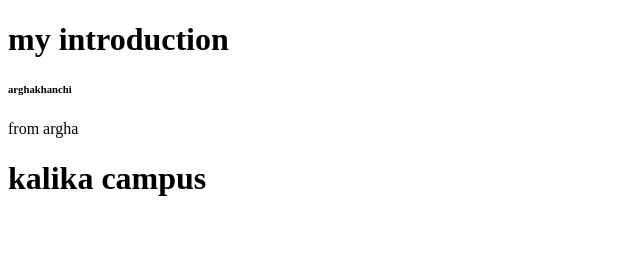
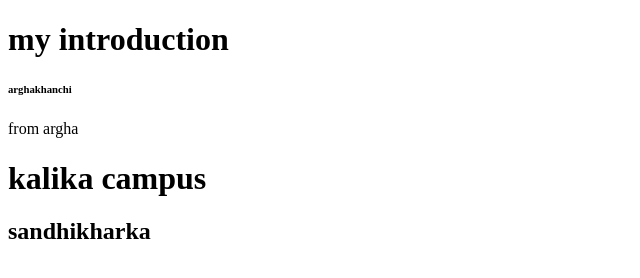
Before and after one commit to anjanaGiri/starting, a plain HTML site: page index.html in a window 1280 px wide. Shown: the whole page, without its empty margins (0-640 px from the left). Drawn offline with Linux system fonts and the light colour scheme.

Commit message:
ishu kukur from kalika

```diff
--- a/index.html
+++ b/index.html
@@ -11,5 +11,6 @@
     <h6>arghakhanchi</h6>
     <p> from argha</p>
         <h1>kalika campus</h1>
+        <h2>sandhikharka</h2>
 </body>
 </html>
```
